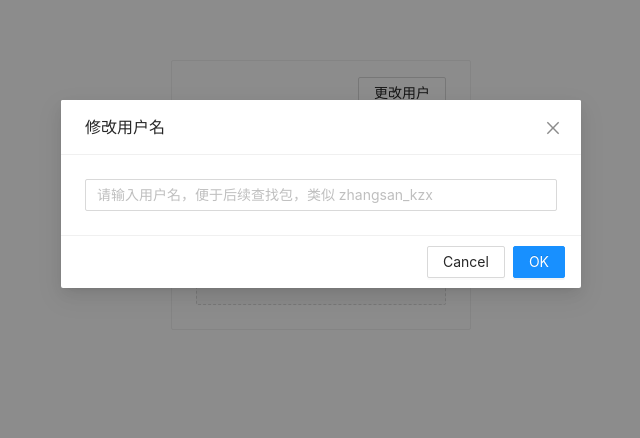
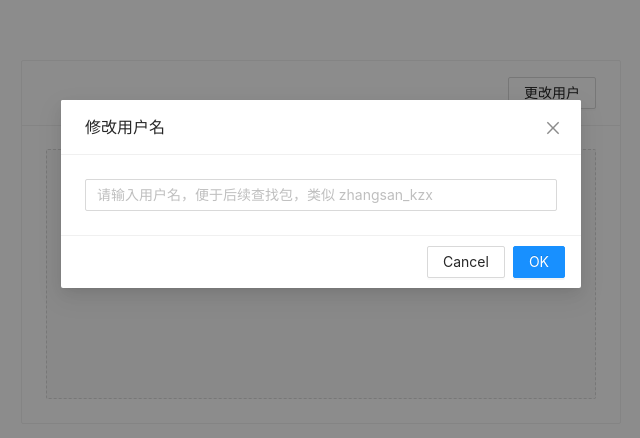
Before and after one commit to wd2010/kzx_dg_ui, a Vue app: page / in a window 1280 px wide. Shown: the top 438 px of the page, without its empty margins (319-959 px from the left). Built offline with nearby package versions, Linux system fonts and the light colour scheme.

Commit message:
添加author

```diff
--- a/electron/main/index.ts
+++ b/electron/main/index.ts
@@ -58,7 +58,7 @@ async function createWindow() {
   } else {
     win.loadURL(url)
     // Open devTool if the app is not packaged
-    win.webContents.openDevTools()
+    // win.webContents.openDevTools()
   }
 
   // Test actively push message to the Electron-Renderer
--- a/electron/main/sendService/index.ts
+++ b/electron/main/sendService/index.ts
@@ -38,7 +38,7 @@ export const sendService = async (filePath, fileName, author) => {
     await fs.copyFileSync(filePath, path.join(tmpPath, fileName))
 
     console.log('npm publish ...')
-    await publishPkg({ pkgName, description, tmpPath })
+    await publishPkg({ pkgName, description, tmpPath, author })
     console.log('publish finished')
     await fs.rmSync(tmpPath, { recursive: true, force: true })
     console.log(`包: ${pkgName} 发布成功`)
--- a/electron/main/sendService/publishPkg.ts
+++ b/electron/main/sendService/publishPkg.ts
@@ -2,7 +2,7 @@ import { publish } from "libnpmpublish";
 import pack from "libnpmpack";
 import { dialog } from 'electron';
 
-export const publishPkg = async ({ pkgName, description, tmpPath }) => {
+export const publishPkg = async ({ pkgName, description, tmpPath, author }) => {
   try {
     const authToken = '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'
 
@@ -10,8 +10,10 @@ export const publishPkg = async ({ pkgName, description, tmpPath }) => {
       name: pkgName,
       version: '1.0.0',
       description,
+      author,
     };
 
+    console.log(author);
 
     const tarData = await pack(tmpPath, {});
 
--- a/package.json
+++ b/package.json
@@ -15,7 +15,7 @@
   },
   "devDependencies": {
     "@vitejs/plugin-vue": "^3.1.2",
-    "electron": "^21.1.0",
+    "electron": "^21.1.1",
     "electron-builder": "^23.3.3",
     "typescript": "^4.8.4",
     "vite": "^3.1.4",
--- a/src/components/userInfo.vue
+++ b/src/components/userInfo.vue
@@ -1,5 +1,5 @@
 <template>
-  <a-card :title="userInfo.author" style="width: 300px">
+  <a-card :title="userInfo.author" style="width: 600px">
     <template #extra><a-button @click="visible = true">更改用户</a-button></template>
     <upload />
   </a-card>
@@ -42,3 +42,15 @@
 
 
 </script>
+
+<style scoped>
+:deep(.ant-upload-drag) {
+  height: 250px !important;
+}
+
+:deep(.ant-upload-btn) {
+  display: flex !important;
+  justify-content: center;
+  align-items: center;
+}
+</style>
```
Also changed, not shown: 1 other file (tests, documents, lock files or other folders).
